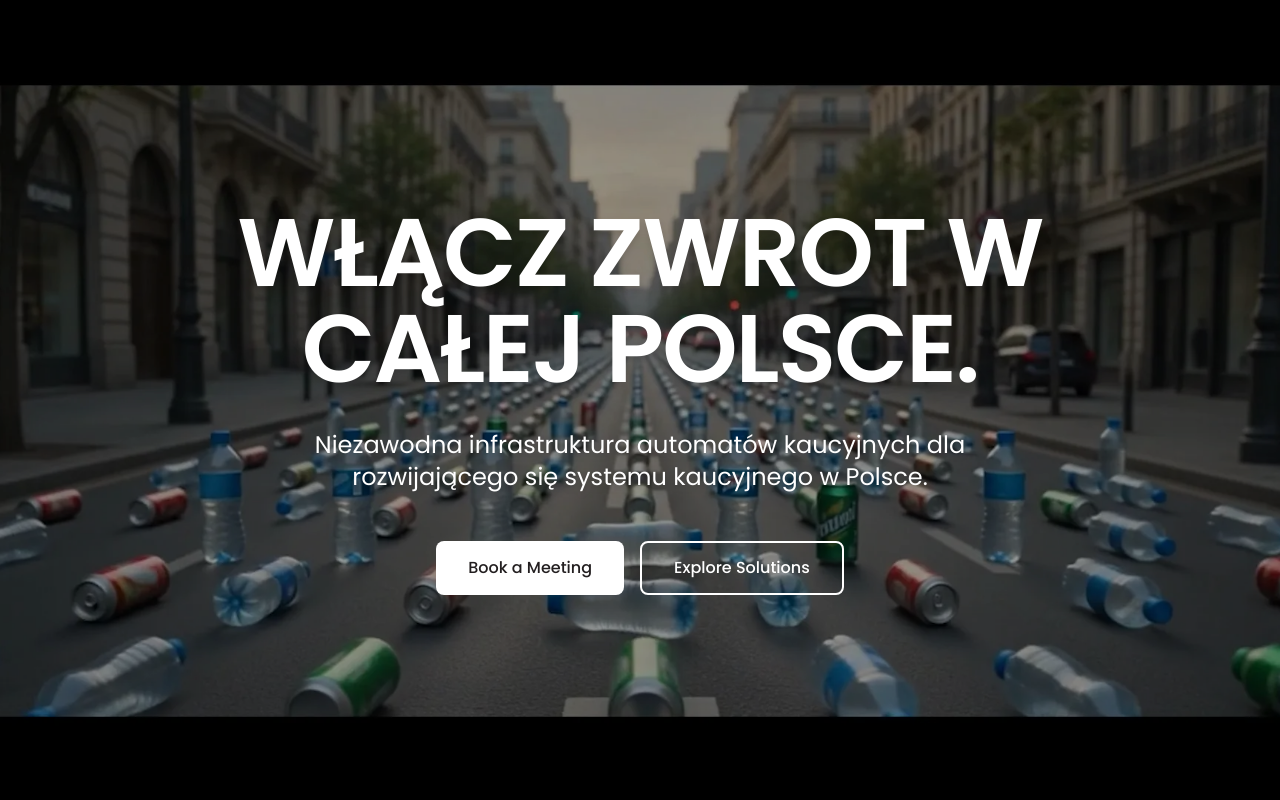
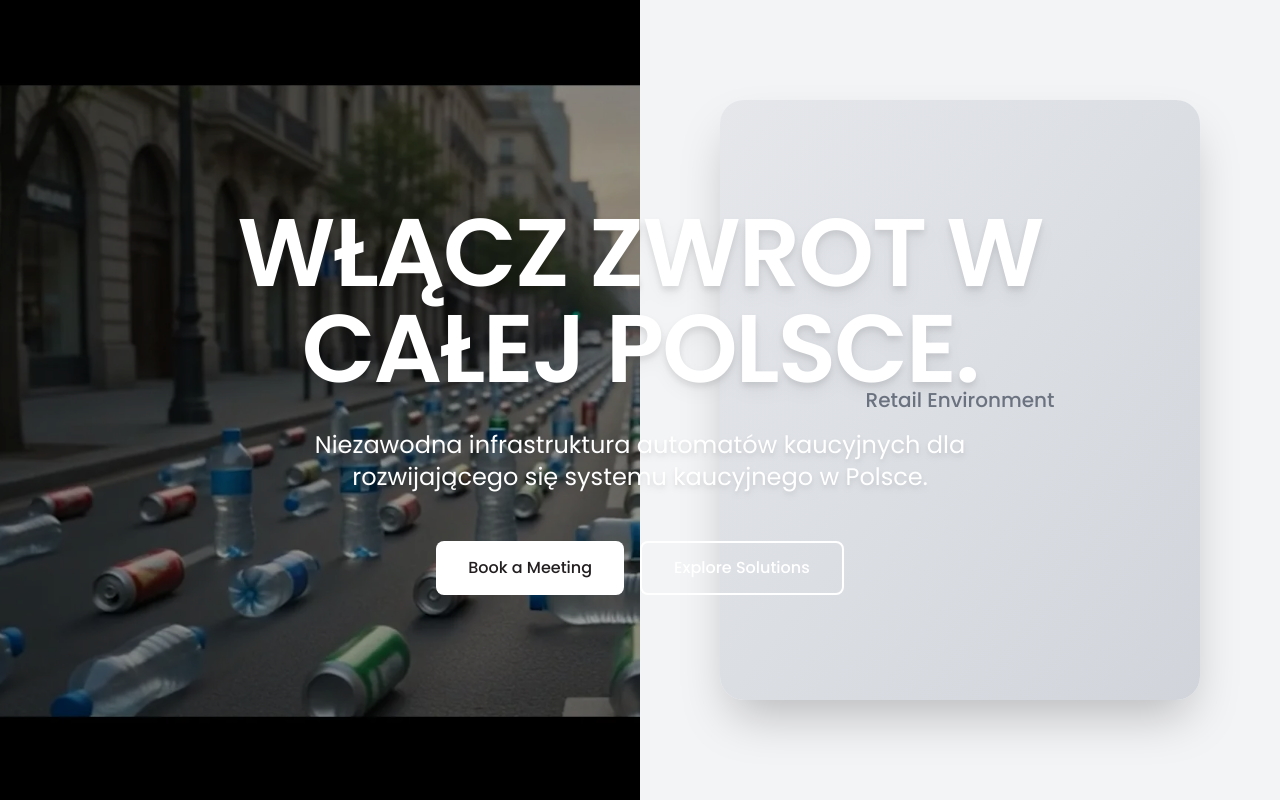
Before and after one commit to recykalmarketing/retearn-poland, a Next.js app: page / in a window 1280 px wide. Shown: the top 800 px of the page. Built offline with nearby package versions, Linux system fonts and the light colour scheme.

Commit message:
Add ScrollingSection component: scroll-triggered image changes like Serve Robotics

```diff
--- a/app/page.tsx
+++ b/app/page.tsx
@@ -8,6 +8,7 @@ import enTranslations from '@/lib/translations/en.json';
 import plTranslations from '@/lib/translations/pl.json';
 import Header from '@/components/Header';
 import HeroFrames from '@/components/HeroFrames';
+import ScrollingSection from '@/components/ScrollingSection';
 import Footer from '@/components/Footer';
 
 if (!i18n.isInitialized) {
@@ -38,39 +39,6 @@ export default function Home() {
       element.scrollIntoView({ behavior: 'smooth' });
     }
   };
-
-  const TwoColumnSection = ({ id, eyebrow, title, description, highlights, cta, imageText, isImageRight = false }: any) => (
-    <section id={id} className="py-24 bg-white">
-      <div className="max-w-7xl mx-auto px-4 sm:px-6 lg:px-8">
-        <div className="grid grid-cols-1 lg:grid-cols-2 gap-16 items-center">
-          {/* Left Column - Text */}
-          <div className={isImageRight ? '' : 'order-2 lg:order-1'}>
-            <span className="text-sm font-semibold text-primary uppercase tracking-wider">{eyebrow}</span>
-            <h2 className="mt-4 text-4xl font-bold text-gray-900 leading-tight">{title}</h2>
-            <p className="mt-6 text-lg text-gray-600 leading-relaxed">{description}</p>
-            <ul className="mt-8 space-y-4">
-              {highlights.map((item: string, i: number) => (
-                <li key={i} className="flex items-start gap-4">
-                  <span className="text-primary text-2xl font-light mt-1">→</span>
-                  <span className="text-gray-700">{item}</span>
-                </li>
-              ))}
-            </ul>
-            <button onClick={() => handleScroll('book-meeting')} className="mt-10 px-8 py-3 bg-gray-900 text-white font-medium rounded-full hover:bg-gray-800 transition-all">
-              {t(cta) || cta}
-            </button>
-          </div>
-
-          {/* Right Column - Image */}
-          <div className={isImageRight ? 'order-1 lg:order-2' : ''}>
-            <div className="bg-gradient-to-br from-gray-100 to-gray-200 h-96 rounded-2xl flex items-center justify-center shadow-lg">
-              <span className="text-gray-400 font-medium">{imageText}</span>
-            </div>
-          </div>
-        </div>
-      </div>
-    </section>
-  );
 
   return (
     <main className="w-full">
@@ -154,86 +122,80 @@ export default function Home() {
         </div>
       </section>
 
-      {/* Retailers Section */}
-      <TwoColumnSection
-        id="retailers"
-        eyebrow="FOR RETAILERS"
-        title="Simplify returns. Drive loyalty."
-        description="Transform your returns experience with compact, connected machines designed to fit seamlessly into any retail environment."
-        highlights={[
+      {/* Scrolling Audience Sections */}
+      <ScrollingSection
+        items={[
+          {
+            id: 'retailers',
+            eyebrow: 'FOR RETAILERS',
+            title: 'Simplify returns. Drive loyalty.',
+            description: 'Transform your returns experience with compact, connected machines designed to fit seamlessly into any retail environment.',
+            highlights: [
               'Boost customer satisfaction with frictionless returns',
               'Reduce staff time spent processing returns',
               'Gain real-time visibility into return patterns',
               'Increase customer dwell time and basket size'
-        ]}
-        cta="Plan a Retail Pilot"
-        imageText="Retail Environment"
-      />
-
-      {/* DRS Operators Section */}
-      <TwoColumnSection
-        id="drs-operators"
-        eyebrow="FOR DRS OPERATORS"
-        title="Scale with confidence."
-        description="Manage entire networks from a single dashboard. Monitor machines, returns, and capacity across all your locations in real time."
-        highlights={[
+            ],
+            cta: 'header.bookMeeting',
+            imageText: 'Retail Environment'
+          },
+          {
+            id: 'drs-operators',
+            eyebrow: 'FOR DRS OPERATORS',
+            title: 'Scale with confidence.',
+            description: 'Manage entire networks from a single dashboard. Monitor machines, returns, and capacity across all your locations in real time.',
+            highlights: [
               'Unified control across multiple locations',
               'Predictive maintenance and fill-level alerts',
               'Custom reporting and analytics',
               'Automated collection route optimization'
-        ]}
-        cta="Discuss Your Scale"
-        imageText="Network Dashboard"
-        isImageRight={true}
-      />
-
-      {/* Housing Section */}
-      <TwoColumnSection
-        id="housing-cooperatives"
-        eyebrow="FOR HOUSING COOPERATIVES"
-        title="Convenience at your doorstep."
-        description="Bring sustainable returns directly into residential communities. A shared resource that residents appreciate and neighbors value."
-        highlights={[
+            ],
+            cta: 'header.bookMeeting',
+            imageText: 'Network Dashboard'
+          },
+          {
+            id: 'housing-cooperatives',
+            eyebrow: 'FOR HOUSING COOPERATIVES',
+            title: 'Convenience at your doorstep.',
+            description: 'Bring sustainable returns directly into residential communities. A shared resource that residents appreciate and neighbors value.',
+            highlights: [
               'Compact design for courtyards and common areas',
               'Reduces packaging waste in residential zones',
               'Increases community engagement with sustainability',
               'Low-maintenance, reliable operation 24/7'
-        ]}
-        cta="Plan a Housing Project"
-        imageText="Residential Community"
-      />
-
-      {/* Educational Section */}
-      <TwoColumnSection
-        id="educational-institutions"
-        eyebrow="FOR EDUCATIONAL INSTITUTIONS"
-        title="Build sustainability culture."
-        description="Make circular practices a daily habit for students and staff. Visible, engaging infrastructure that drives environmental awareness."
-        highlights={[
+            ],
+            cta: 'header.bookMeeting',
+            imageText: 'Residential Community'
+          },
+          {
+            id: 'educational-institutions',
+            eyebrow: 'FOR EDUCATIONAL INSTITUTIONS',
+            title: 'Build sustainability culture.',
+            description: 'Make circular practices a daily habit for students and staff. Visible, engaging infrastructure that drives environmental awareness.',
+            highlights: [
               'Encourage student participation in sustainability',
               'Support institutional environmental commitments',
               'Generate measurable impact data for reporting',
               'Accessible returns across campus'
-        ]}
-        cta="Start a Campus Program"
-        imageText="Campus Environment"
-        isImageRight={true}
-      />
-
-      {/* Municipalities Section */}
-      <TwoColumnSection
-        id="municipalities"
-        eyebrow="FOR MUNICIPALITIES"
-        title="Public infrastructure done right."
-        description="Provide accessible, reliable returns infrastructure in public spaces. Serving neighbors while reducing waste in communities."
-        highlights={[
+            ],
+            cta: 'header.bookMeeting',
+            imageText: 'Campus Environment'
+          },
+          {
+            id: 'municipalities',
+            eyebrow: 'FOR MUNICIPALITIES',
+            title: 'Public infrastructure done right.',
+            description: 'Provide accessible, reliable returns infrastructure in public spaces. Serving neighbors while reducing waste in communities.',
+            highlights: [
               'Accessible returns in high-traffic locations',
               'Weather-resistant outdoor-ready options',
               'Community engagement and participation',
               'Transparent operational reporting'
+            ],
+            cta: 'header.bookMeeting',
+            imageText: 'Public Space'
+          }
         ]}
-        cta="Build a Municipal Network"
-        imageText="Public Space"
       />
 
       {/* Technology Section */}
--- /dev/null
+++ b/components/ScrollingSection.tsx
@@ -0,0 +1,126 @@
+'use client';
+
+import { useState, useEffect, useRef } from 'react';
+import { useTranslation } from 'react-i18next';
+
+interface SectionItem {
+  id: string;
+  eyebrow: string;
+  title: string;
+  description: string;
+  highlights: string[];
+  cta: string;
+  imageText: string;
+}
+
+interface ScrollingSectionProps {
+  items: SectionItem[];
+  onItemChange?: (itemId: string) => void;
+}
+
+export default function ScrollingSection({ items, onItemChange }: ScrollingSectionProps) {
+  const { t } = useTranslation();
+  const [activeItem, setActiveItem] = useState(0);
+  const [imageOpacity, setImageOpacity] = useState(1);
+  const itemRefs = useRef<(HTMLDivElement | null)[]>([]);
+
+  useEffect(() => {
+    const observerOptions = {
+      root: null,
+      rootMargin: '-50% 0px -50% 0px',
+      threshold: 0,
+    };
+
+    const observerCallback = (entries: IntersectionObserverEntry[]) => {
+      entries.forEach((entry) => {
+        if (entry.isIntersecting) {
+          const index = itemRefs.current.indexOf(entry.target as HTMLDivElement);
+          if (index !== -1) {
+            setImageOpacity(0);
+            setTimeout(() => {
+              setActiveItem(index);
+              setImageOpacity(1);
+            }, 150);
+            onItemChange?.(items[index].id);
+          }
+        }
+      });
+    };
+
+    const observer = new IntersectionObserver(observerCallback, observerOptions);
+
+    itemRefs.current.forEach((ref) => {
+      if (ref) observer.observe(ref);
+    });
+
+    return () => {
+      itemRefs.current.forEach((ref) => {
+        if (ref) observer.unobserve(ref);
+      });
+    };
+  }, [items, onItemChange]);
+
+  const handleCTA = () => {
+    const element = document.getElementById('book-meeting');
+    if (element) {
+      element.scrollIntoView({ behavior: 'smooth' });
+    }
+  };
+
+  return (
+    <div className="relative">
+      <div className="flex h-screen">
+        {/* Left: Scrolling content */}
+        <div className="w-full lg:w-1/2 overflow-y-auto">
+          {items.map((item, index) => (
+            <div
+              key={item.id}
+              ref={(el) => {
+                itemRefs.current[index] = el;
+              }}
+              className="h-screen flex items-center px-6 sm:px-8 lg:px-12 py-12"
+            >
+              <div>
+                <span className="text-sm font-semibold text-primary uppercase tracking-wider">
+                  {item.eyebrow}
+                </span>
+                <h2 className="mt-4 text-4xl lg:text-5xl font-bold text-gray-900 leading-tight">
+                  {item.title}
+                </h2>
+                <p className="mt-6 text-lg text-gray-600 leading-relaxed max-w-md">
+                  {item.description}
+                </p>
+                <ul className="mt-10 space-y-5">
+                  {item.highlights.map((highlight, i) => (
+                    <li key={i} className="flex items-start gap-4">
+                      <span className="text-primary text-2xl font-light mt-1 flex-shrink-0">→</span>
+                      <span className="text-gray-700">{highlight}</span>
+                    </li>
+                  ))}
+                </ul>
+                <button
+                  onClick={handleCTA}
+                  className="mt-12 px-8 py-3 bg-gray-900 text-white font-medium rounded-full hover:bg-gray-800 transition-all"
+                >
+                  {t(item.cta) || item.cta}
+                </button>
+              </div>
+            </div>
+          ))}
+        </div>
+
+        {/* Right: Fixed image */}
+        <div className="hidden lg:flex w-1/2 fixed right-0 top-0 h-screen items-center justify-center bg-gray-100">
+          <div className="w-full h-full flex items-center justify-center relative overflow-hidden">
+            <div
+              className="bg-gradient-to-br from-gray-200 to-gray-300 w-3/4 h-3/4 rounded-3xl flex items-center justify-center shadow-2xl transition-opacity duration-300"
+              style={{ opacity: imageOpacity }}
+            >
+              <span className="text-gray-500 font-medium text-xl">{items[activeItem]?.imageText}</span>
+            </div>
+          </div>
+        </div>
+      </div>
+    </div>
+  );
+}
```
Lines whose indentation alone changed are shown as unchanged.
